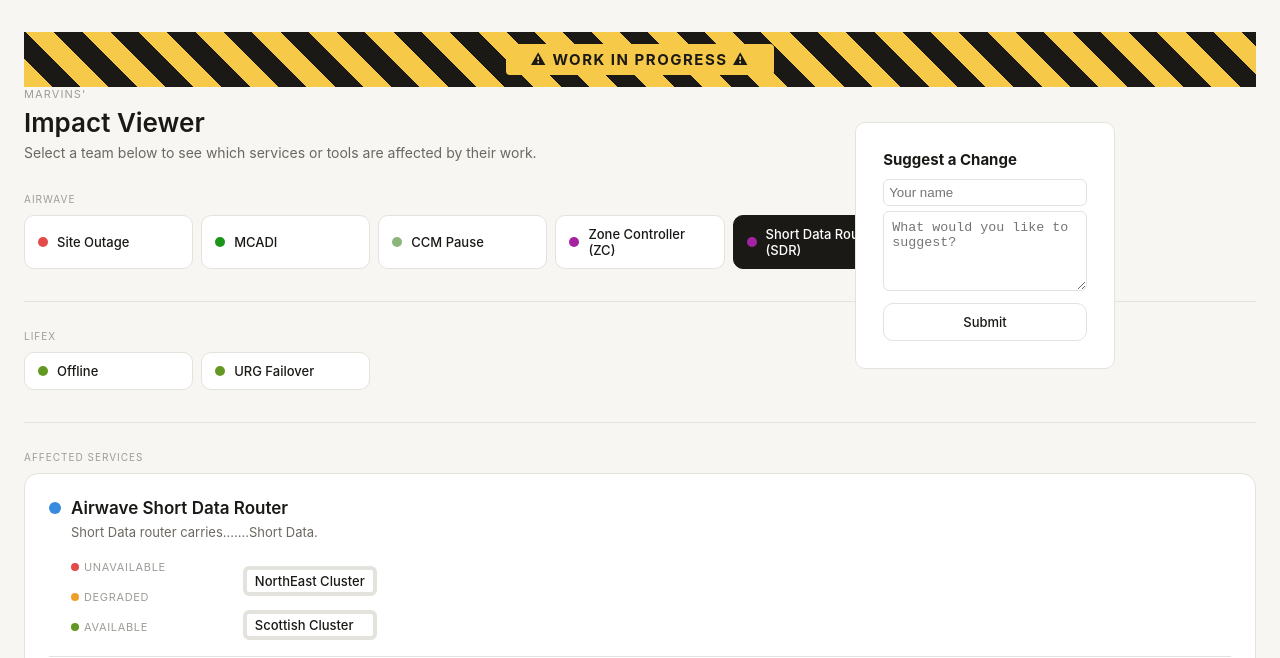
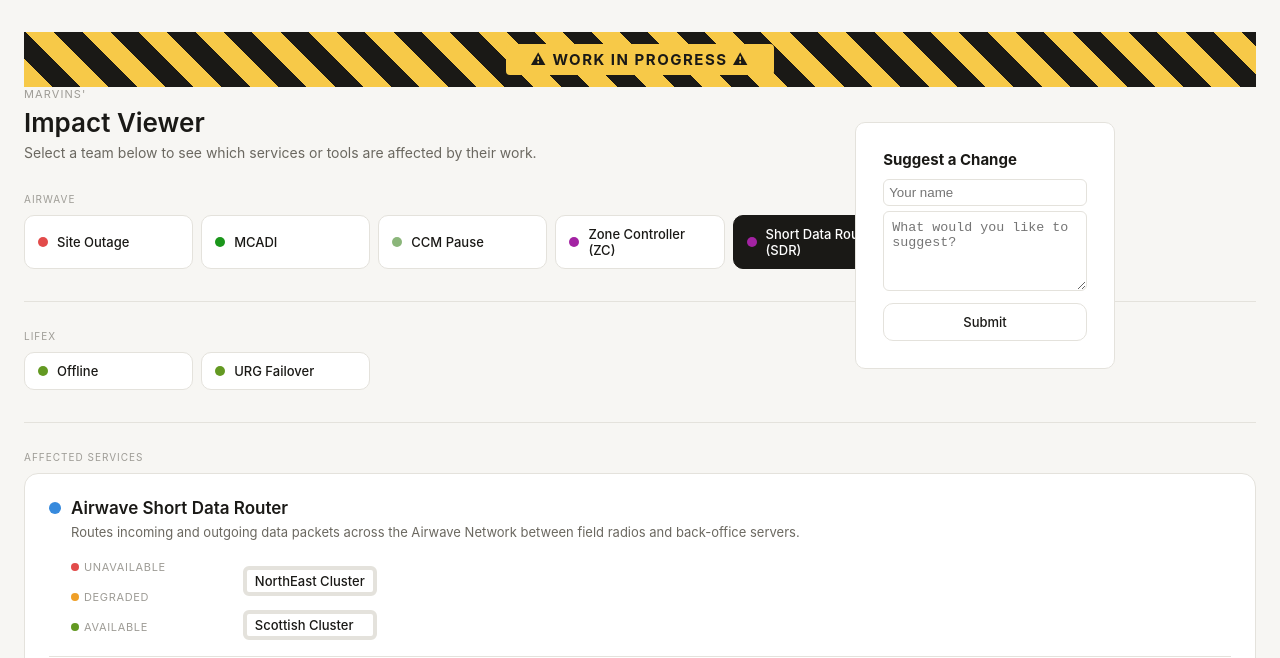
Before and after one commit to Marvin-The-Servant/Is-it-Down, a plain HTML site: page index.html in a window 1280 px wide. Both pictures are taken after a click on the button "Short Data Router (SDR)". Shown: the top 658 px of the page. Drawn offline with Linux system fonts and the light colour scheme.

Commit message:
Update index.html

```diff
--- a/index.html
+++ b/index.html
@@ -251,7 +251,7 @@ changes.</div>
 
   <div id="panel-Airwave-SDR" class="team-panel">
     <div class="panel-header"><span class="panel-dot" style="background:#378ADD; justify-content: center";></span><span class="panel-title">Airwave Short Data Router</span></div>
-    <div class="panel-desc">Short Data router carries.......Short Data.</div>
+    <div class="panel-desc">Routes incoming and outgoing data packets across the Airwave Network between field radios and back-office servers.</div>
 <div style="display:flex; align-items:flex-start; gap:33px; margin-bottom:1rem;">
 
   <!-- Legend stays vertical -->
```
